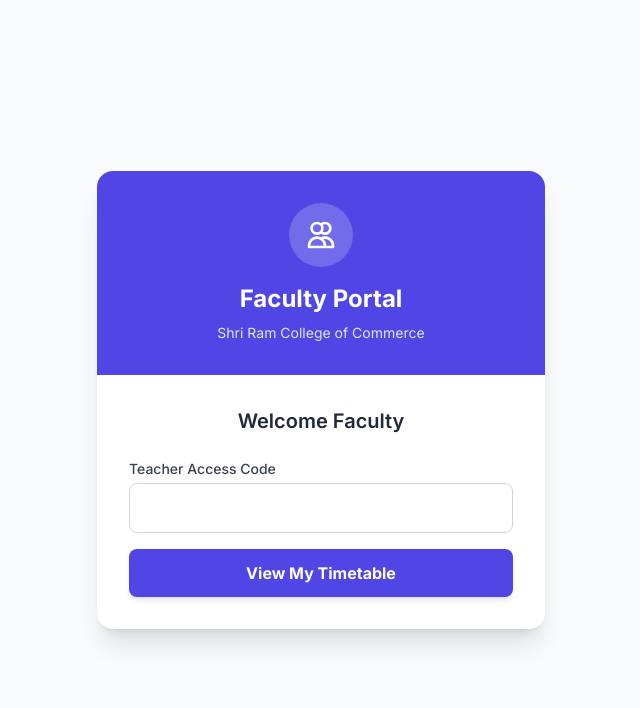
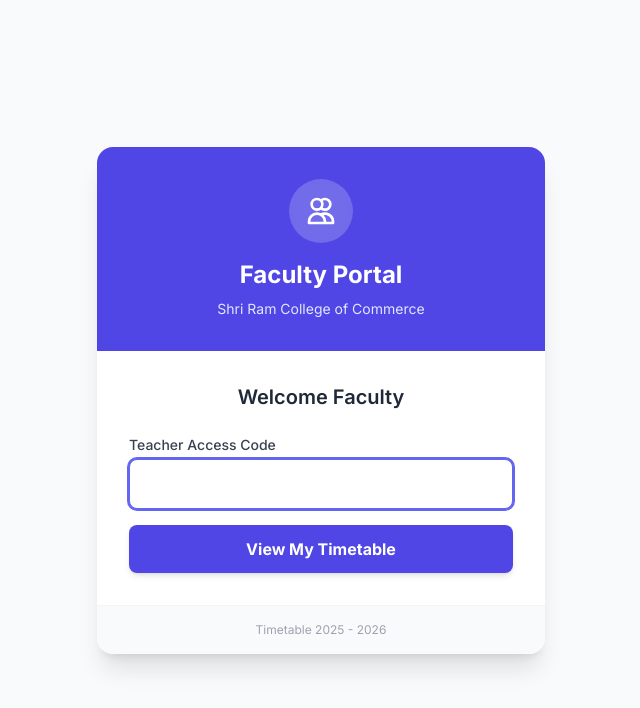
Before and after one commit to keshavsingal19-lab/Teacher, a React (Vite) app: page / in a window 1280 px wide. Shown: the top 708 px of the page, without its empty margins (319-959 px from the left). Built offline with nearby package versions, Linux system fonts and the light colour scheme.

Commit message:
login.tsx

```diff
--- a/components/Login.tsx
+++ b/components/Login.tsx
@@ -1,6 +1,5 @@
 import React, { useState } from 'react';
 import { TeacherProfile } from '../types';
-// NOTICE: We removed "import { TEACHERS } from '../constants';"
 
 interface LoginProps {
   onLogin: (teacher: TeacherProfile) => void;
@@ -17,7 +16,8 @@
     setIsLoading(true);
 
     try {
-      // Securely ask the server for the schedule
+      // THIS is the key: We ask the SERVER "Is this correct?"
+      // The Server checks the count and blocks if needed.
       const response = await fetch('/api/login', {
         method: 'POST',
         headers: { 'Content-Type': 'application/json' },
@@ -29,7 +29,8 @@
       if (response.ok && data.success) {
         onLogin(data.teacher);
       } else {
-        setError('Invalid Access Code. Please check your timetable footer.');
+        // If the server says "Locked out", we show that message here
+        setError(data.error || 'Invalid Access Code.');
       }
     } catch (err) {
       setError('Connection failed. Please try again.');
@@ -60,7 +61,7 @@
                   type="password"
                   value={passcode}
                   onChange={(e) => setPasscode(e.target.value)}
-                className="w-full px-4 py-3 rounded-lg border border-gray-300 outline-none"
+                  className="w-full px-4 py-3 rounded-lg border border-gray-300 focus:ring-2 focus:ring-indigo-500 focus:border-indigo-500 transition-colors outline-none"
                   placeholder=""
                   autoFocus
                   disabled={isLoading}
@@ -77,12 +78,17 @@
             <button
                 type="submit"
                 disabled={isLoading}
-                className="w-full bg-indigo-600 hover:bg-indigo-700 text-white font-bold py-3 rounded-lg transition-colors shadow-md hover:shadow-lg transform active:scale-95 duration-150"
+                className={`w-full text-white font-bold py-3 rounded-lg transition-colors shadow-md ${
+                  isLoading ? 'bg-indigo-400 cursor-not-allowed' : 'bg-indigo-600 hover:bg-indigo-700 hover:shadow-lg transform active:scale-95 duration-150'
+                }`}
             >
                 {isLoading ? 'Verifying...' : 'View My Timetable'}
             </button>
             </form>
         </div>
+        <div className="bg-gray-50 p-4 text-center border-t border-gray-100">
+            <p className="text-xs text-gray-400">Timetable 2025 - 2026</p>
+        </div>
       </div>
     </div>
   );
```
Lines whose indentation alone changed are shown as unchanged.
